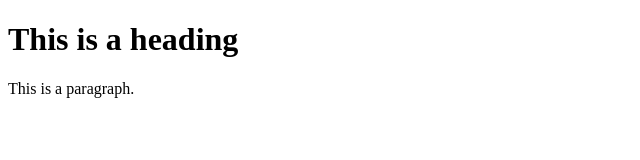
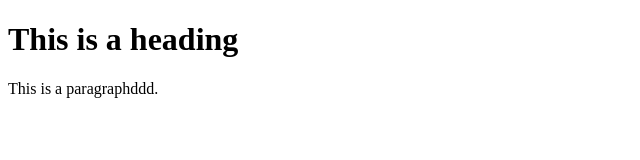
Before and after one commit to amutebe/newapp, a plain HTML site: page index.html in a window 1280 px wide. Shown: the full height of the page, 0-640 px from the left. Drawn offline with Linux system fonts and the light colour scheme.

Commit message:
changed index

```diff
--- a/index.html
+++ b/index.html
@@ -4,7 +4,7 @@
 <body>
 
 <h1>This is a heading</h1>
-<p>This is a paragraph.</p>
+<p>This is a paragraphddd.</p>
 
 </body>
 </html>
```
